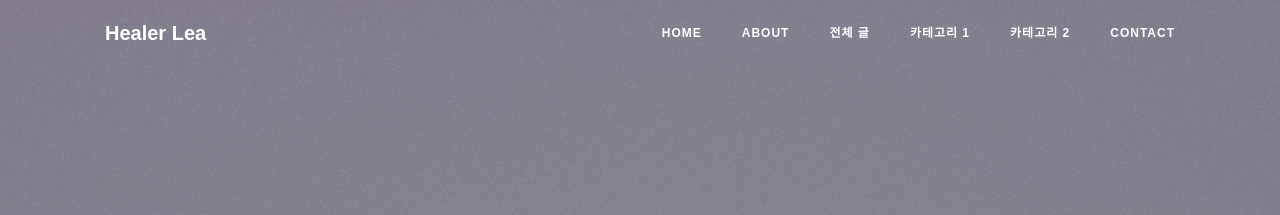
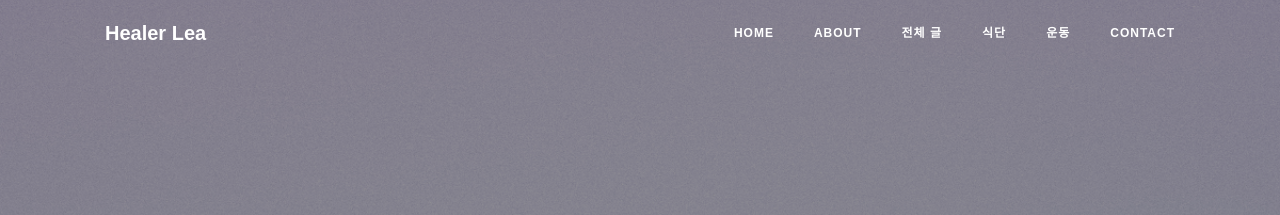
Before and after one commit to fuddkwkd/healerlea-blog, a Jekyll site: the page built from index.html, in a window 1280 px wide and 900 px high. Shown: the top 215 px of the window. Built offline with Jekyll 4.4.1, drawn with Linux system fonts in a browser that asks for light colours.

Commit message:
navbar 변경

```diff
--- a/_includes/navbar.html
+++ b/_includes/navbar.html
@@ -18,10 +18,10 @@
           <a class="nav-link" href="{{ "/posts" | relative_url }}">전체 글</a>
         </li>
         <li class="nav-item">
-          <a class="nav-link" href="{{ "/category/diet-foods" | relative_url }}">카테고리 1</a>
+          <a class="nav-link" href="{{ "/category/diet-foods" | relative_url }}">식단</a>
         </li>
         <li class="nav-item">
-          <a class="nav-link" href="{{ "/category/2" | relative_url }}">카테고리 2</a>
+          <a class="nav-link" href="{{ "/category/work-out" | relative_url }}">운동</a>
         </li>
         <li class="nav-item">
           <a class="nav-link" href="{{"/contact" | relative_url }}">Contact</a>
```
